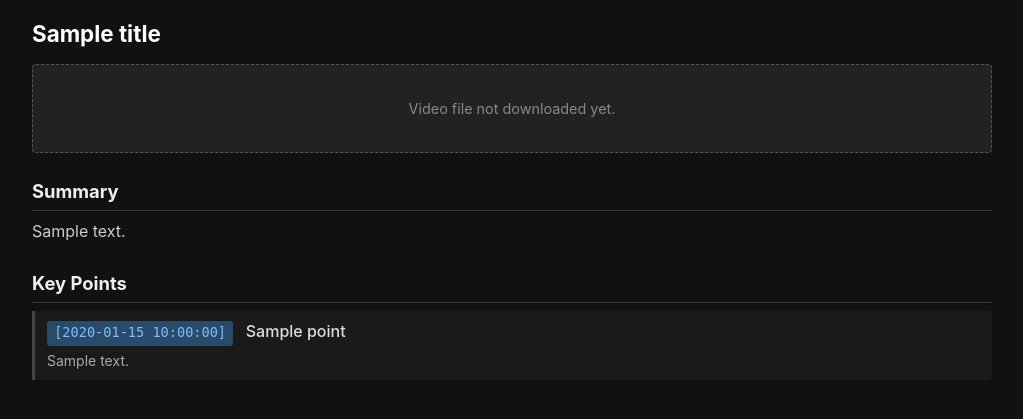
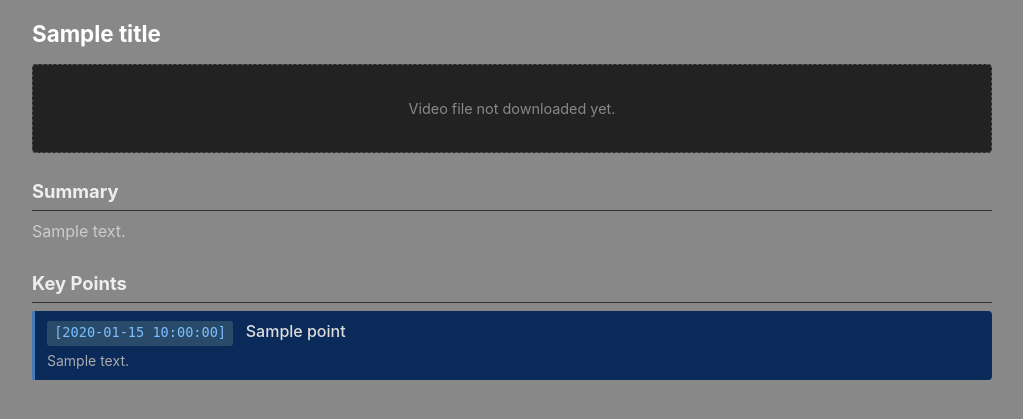
Before and after one commit to baliw/TubeVault, a Python web app: template tubevault/templates/player.html in a window 1280 px wide. Shown: the top 419 px of the page, without its empty margins (128-1151 px from the left). Run offline with Jinja, Linux system fonts and the light colour scheme; the template is opened without the code that fills it: most values are stand-ins (such as "Sample title", 1, 10 or a date in 2020).

Commit message:
Style video player page with medium grey background and dark blue key points
Co-Authored-By: Claude Sonnet 4.6 <noreply@anthropic.com>

```diff
--- a/tubevault/templates/player.html
+++ b/tubevault/templates/player.html
@@ -7,7 +7,7 @@
 <style>
   *, *::before, *::after { box-sizing: border-box; margin: 0; padding: 0; }
   body {
-    background: #111;
+    background: #888;
     color: #ddd;
     font-family: -apple-system, BlinkMacSystemFont, "Segoe UI", Roboto, sans-serif;
     font-size: 16px;
@@ -53,11 +53,11 @@
   .points-list li {
     margin-bottom: 0.6rem;
     padding: 0.5rem 0.75rem;
-    border-left: 3px solid #444;
-    background: #1a1a1a;
+    border-left: 3px solid #4a7ab5;
+    background: #0a2a5a;
     border-radius: 0 4px 4px 0;
   }
-  .points-list li:hover { border-left-color: #4a9eff; background: #1e2a3a; }
+  .points-list li:hover { border-left-color: #4a9eff; background: #0d3570; }
   .ts-link {
     display: inline-block;
     background: #2a4a6a;
```
